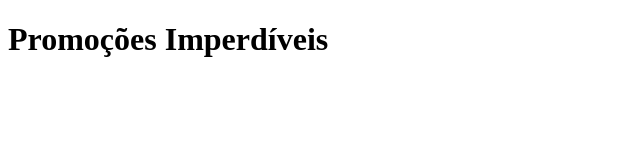
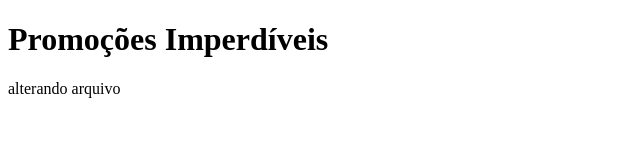
Before and after one commit to oliveiransara/gama-no-github, a plain HTML site: page index.html in a window 1280 px wide. Shown: the whole page, without its empty margins (0-640 px from the left). Drawn offline with Linux system fonts and the light colour scheme.

Commit message:
arquivo index.html atualizado novamente

```diff
--- a/index.html
+++ b/index.html
@@ -8,5 +8,6 @@
 </head>
 <body>
     <h1>Promoções Imperdíveis</h1>
+    <p>alterando arquivo</p>
 </body>
 </html>
```
